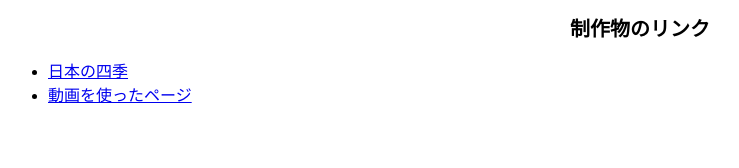
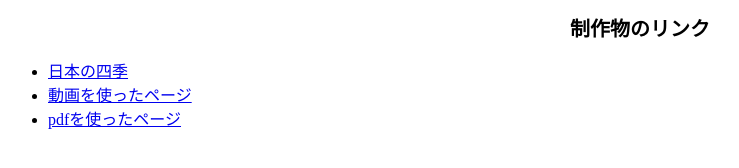
Before and after one commit to 23gh56zuo/23gh56zuo.github.io, a plain HTML site: page index.html in a window 1280 px wide. Shown: the whole page, without its empty margins (0-739 px from the left). Drawn offline with Linux system fonts and the light colour scheme.

Commit message:
pdfをアップ

```diff
--- a/index.html
+++ b/index.html
@@ -11,6 +11,7 @@
     <ul>
         <li><a href="https://23gh56zuo.github.io/season/" target="_blank">日本の四季</a></li>
         <li><a href="https://23gh56zuo.github.io/video/" target="_blank">動画を使ったページ</a></li>
+        <li><a href="https://23gh56zuo.github.io/pdf/portfolio.pdf/" target="_blank">pdfを使ったページ</a></li>
     </ul>
 </body>
 </html>
```
